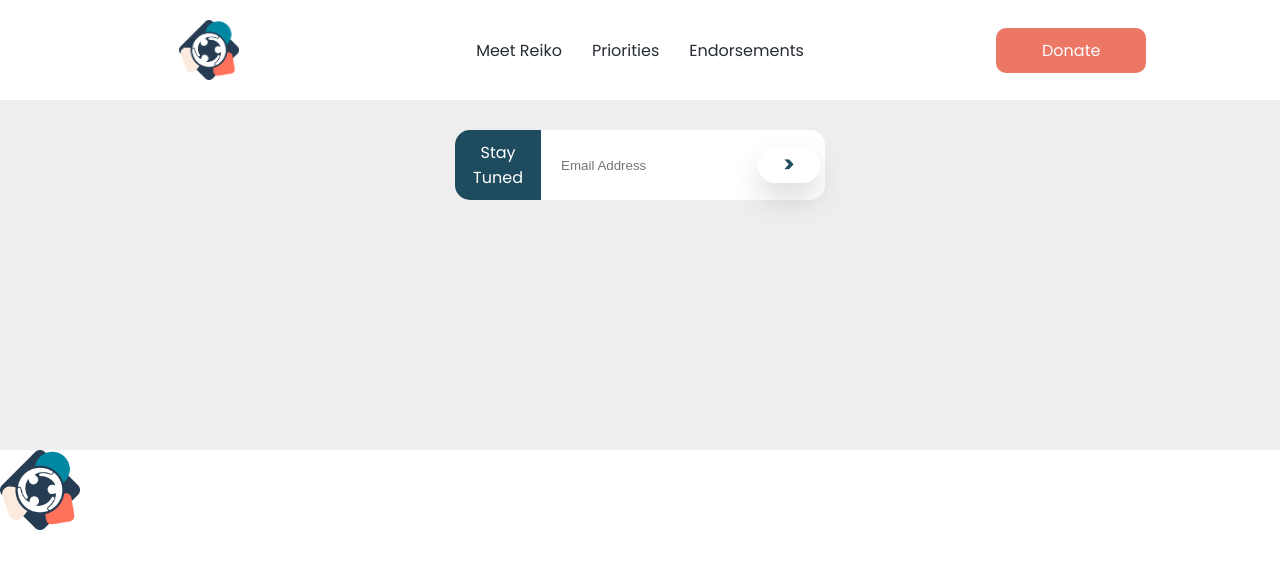
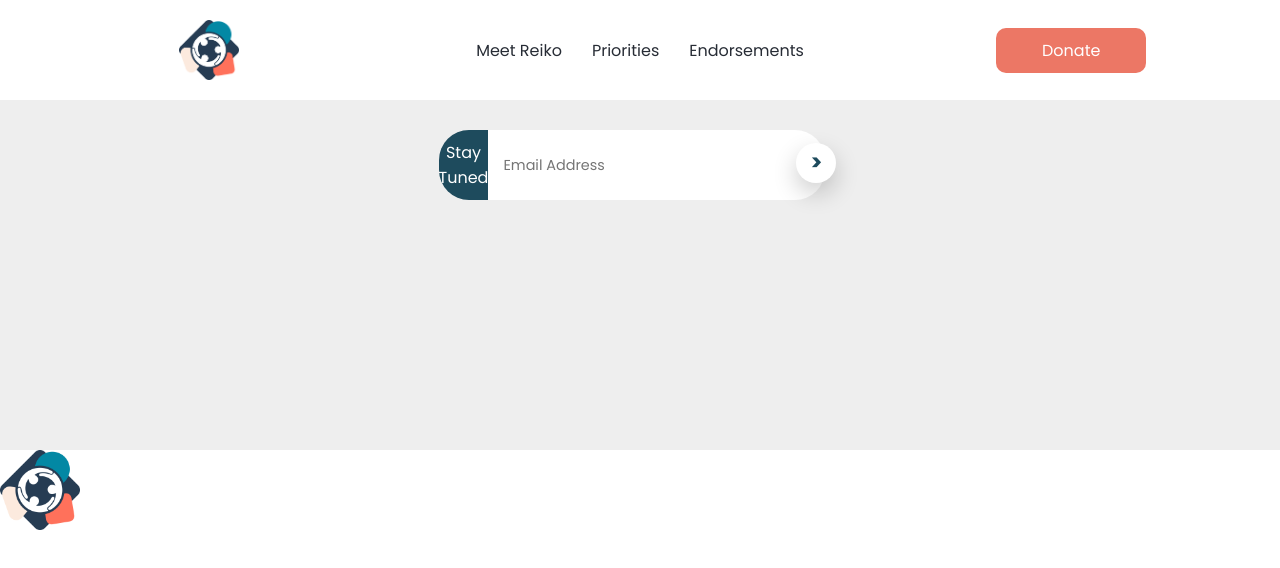
Before and after one commit to bmediax/reikoforpcc, a React (Create React App) app: page / in a window 1280 px wide. Shown: the top 568 px of the page. Built offline with nearby package versions, Linux system fonts and the light colour scheme.

Commit message:
Stay Tuned Component Styling and method

```diff
--- a/public/index.html
+++ b/public/index.html
@@ -5,11 +5,6 @@
     <link rel="icon" href="%PUBLIC_URL%/favicon.ico" />
     <meta name="viewport" content="width=device-width, initial-scale=1" />
     <meta name="theme-color" content="#000000" />
-    <!--
-      manifest.json provides metadata used when your web app is installed on a
-      user's mobile device or desktop. See https://developers.google.com/web/fundamentals/web-app-manifest/
-    -->
-    <link rel="manifest" href="%PUBLIC_URL%/manifest.json" />
     <!--
       Notice the use of %PUBLIC_URL% in the tags above.
       It will be replaced with the URL of the `public` folder during the build.
@@ -19,7 +14,7 @@
       work correctly both with client-side routing and a non-root public URL.
       Learn how to configure a non-root public URL by running `npm run build`.
     -->
-    <title>React App</title>
+    <title>Reiko For PCC</title>
   </head>
   <body>
     <noscript>You need to enable JavaScript to run this app.</noscript>
--- a/src/index.scss
+++ b/src/index.scss
@@ -15,7 +15,7 @@ $dark-blue:  #1E4B5D;
 $atom-blue:  #272C35;
 $light-blue: #f4f4f6;
 $med-blue:   #D3DEE9;
-$orange:        #EC7765;
+$orange:     #EC7765;
 $sand:       #F2E4DA;
 
 // Base Color Light Mode
@@ -161,7 +161,7 @@ nav {
   align-items:center;
   justify-content:center;
   text-align:center;
-  border-radius:15px;
+  border-radius:30px;
 
   .tuned-title, .tuned-input, .tuned-arrow {
     padding:10px 0px;
@@ -171,8 +171,8 @@ nav {
     flex:2;
     background:getColor(text3);
     color:getColor(textWhiteBG);
-    border-top-left-radius:15px;
-    border-bottom-left-radius:15px;
+    border-top-left-radius:30px;
+    border-bottom-left-radius:30px;
   }
 
   .tuned-item {
@@ -185,20 +185,35 @@ nav {
     border:none;
     outline:none;
     flex:1;
-    padding-left: 20px;
-    padding-right: 20px;
+    padding:12px 15px;
+    font-family:"Poppins", sans-serif;
+    font-size:.9rem;
+    color:getColor(text2);
   }
 
   .tuned-arrow {
     background:getColor(base);
-    box-shadow:0px 15px 30px rgba(0, 0, 0, 0.15);
+    box-shadow:0px 10px 25px rgba(0, 0, 0, 0.2);
     color:getColor(text3);
     border-radius:30px;
     display:inline-block;
-    padding:0px 25px;
-    // width:45px;
-    // height:45px;
+    width:40px;
+    height:40px;
+    line-height:15px;
     font-weight:bold;
     font-size:22px;
+    border:none;
+    font-family:"Poppins", sans-serif;
+    -webkit-transition:all 0.2s ease-in-out;
+    -moz-transition:all 0.2s ease-in-out;
+    -o-transition:all 0.2s ease-in-out;
+    transition:all 0.2s ease-in-out;
+    // margin-right:-5px;
+
+    &:hover {
+      background:$blue;
+      color:#FFF;
+      cursor:pointer;
+    }
   }
 }
--- a/src/pages/Homepage.jsx
+++ b/src/pages/Homepage.jsx
@@ -4,10 +4,10 @@ const Homepage = () => {
             <div id="slider">
                 <div className="stay-tuned">
                     <span className="tuned-title">Stay Tuned</span>
-                    <div className="tuned-item">
-                        <input className="tuned-input" type="text"  placeholder="Email Address" />
-                        <span className="tuned-arrow">></span>
-                    </div>
+                    <form className="tuned-item">
+                        <input className="tuned-input" type="email"  placeholder="Email Address" />
+                        <input type="submit" className="tuned-arrow" value=">" />
+                    </form>
                 </div>
             </div>
         </div>
```
